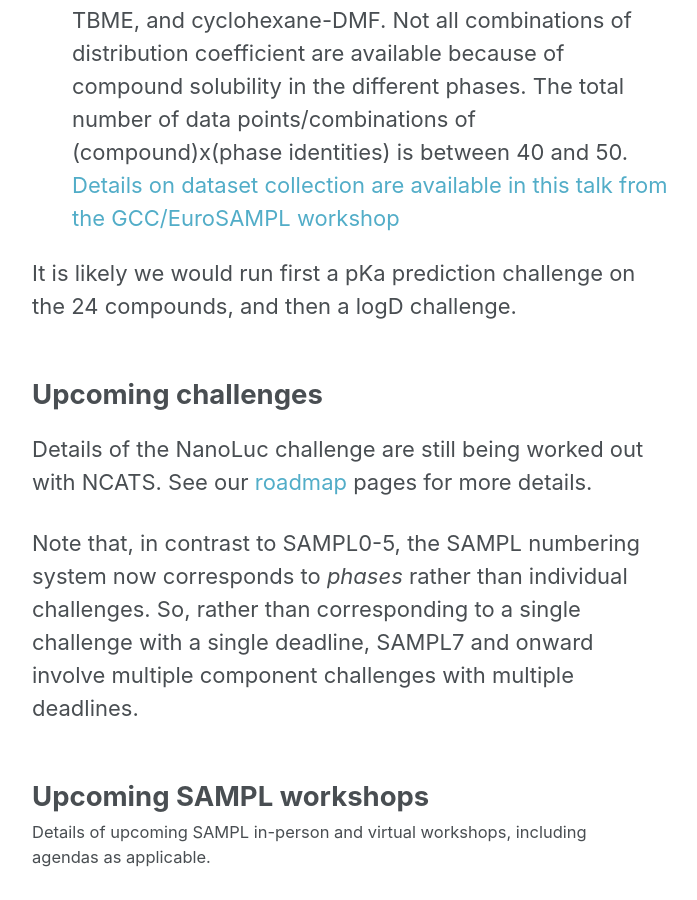
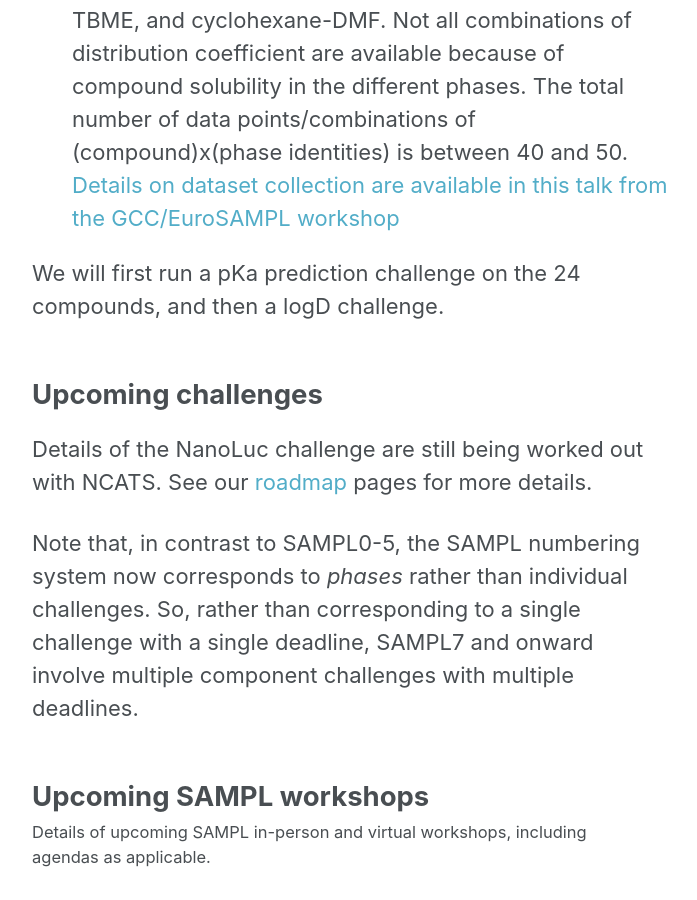
Before and after one commit to samplchallenges/samplchallenges.github.io, a Jekyll site: the page built from _current_challenges/index.md, in a window 1280 px wide and 900 px high, scrolled down 2417 px. Shown: the whole window, without its empty margins (290-987 px from the left). Built offline with Jekyll 4.4.1, drawn with Linux system fonts in a browser that asks for light colours.

Commit message:
Fix wording re SAMPL8 physprops

```diff
--- a/_current_challenges/index.md
+++ b/_current_challenges/index.md
@@ -41,7 +41,7 @@ We recently finalized work with GSK on data collection for a physical properties
 - pH-dependent solubility for these compounds
 - logD for 11 of these compounds for distribution between different phases: water-octanol, water-cyclohexane, water-ethyl acetate, water-heptane, water-MEK, water-TBME, and cyclohexane-DMF. Not all combinations of distribution coefficient are available because of compound solubility in the different phases. The total number of data points/combinations of (compound)x(phase identities) is between 40 and 50. [Details on dataset collection are available in this talk from the GCC/EuroSAMPL workshop](https://dx.doi.org/10.5281/zenodo.4245127])
 
-It is likely we would run first a pKa prediction challenge on the 24 compounds, and then a logD challenge.
+We will first run a pKa prediction challenge on the 24 compounds, and then a logD challenge.
 
 
 
```
